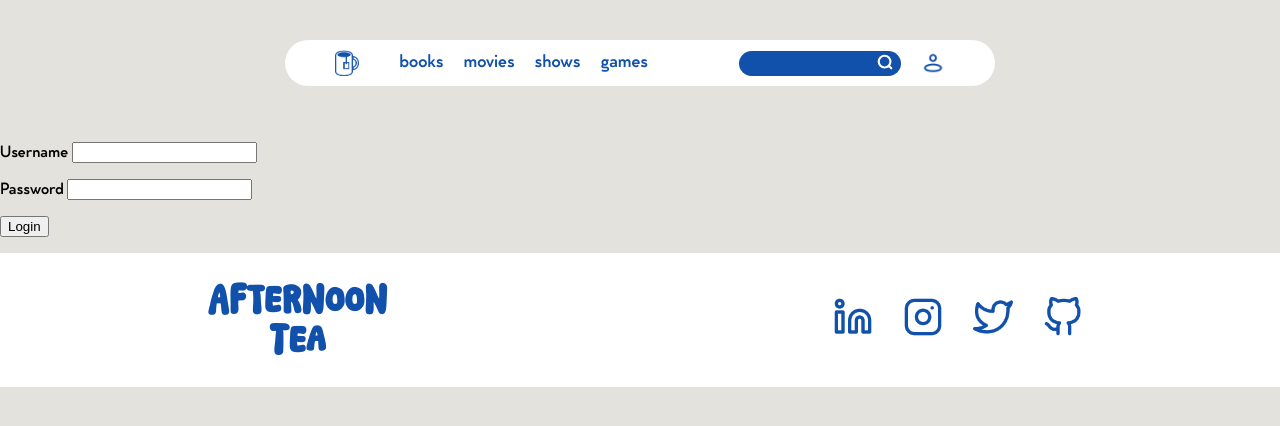
After one commit to jwnaina/personalblog, a PHP site: page /loginpage/login.php in a window 1280 px wide. The commit adds this page. Shown: the top 426 px of the page. Run offline with PHP 8.4, Linux system fonts and the light colour scheme.

Commit message:
login page

```diff
--- a/src/conection/conection.php
+++ b/src/conection/conection.php
@@ -1,17 +1,11 @@
 <?php
 
-$db_server = "localhost";
-$db_user = "root";
-$db_pass = "";
-$db_name = "afternoontea";
-$conn = "";
+$hostname = "localhost";
+$database = "afternoontea";
+$user = "root";
+$password = "";
 
-$conn = mysqli_connect($db_server, $db_user, $db_name, $db_pass);
-
-
-if($conn){
-    echo("You are connected!");
-} else {
-    echo("You are not connected!");
+$mysqli = new mysqli($hostname, $user, $password, $database);
+if ($mysqli -> connect_errno) {
+    echo "Falha ao conectar: (". $mysqli->connect_errno . ") " . $mysqli->connect_errno;
 }
-?>
--- a/src/global/nav.html
+++ b/src/global/nav.html
@@ -15,7 +15,7 @@
             <input type="text" name="search" id="nav-search">
             <button type="submit"><img src="../assets/images/search.svg" id="nav-button"></button>
         </form>
-        <a href="#"><img src="../assets/images/userprofile.png"></a>
+        <a href="../loginpage/login.php"><img src="../assets/images/userprofile.png"></a>
 </div>
     </nav>
 </header>
--- a/src/homepage/index.php
+++ b/src/homepage/index.php
@@ -11,6 +11,7 @@
 </head>
 <body>
     <?php
+    include('../conection/conection.php');
     include('../global/nav.html');
     ?>
     <section id="lastreviewbanner">
--- /dev/null
+++ b/src/loginpage/login.php
@@ -0,0 +1,75 @@
+<?php
+   include('../conection/conection.php');
+
+   if(isset($_POST['username']) || isset($_POST['pass'])) {
+
+       if(strlen($_POST['username']) == 0) {
+           echo '<div class="error">Fill in your username</div>';
+       } else if(strlen($_POST['pass']) == 0) {
+           echo '<div class="error">Fill in your password</div>';
+       } else {
+
+           $username = $mysqli->real_escape_string($_POST['username']);
+           $pass = $mysqli->real_escape_string($_POST['pass']);
+
+           $sql_code = "SELECT * FROM userlogin WHERE username = '$username' AND pass = '$pass'";
+           $sql_query = $mysqli->query($sql_code) or die("Falha na execução do código SQL: " . $mysqli->error);
+
+           $quantity = $sql_query->num_rows;
+
+           if($quantity == 1) {
+
+               $username = $sql_query->fetch_assoc();
+
+               if(!isset($_SESSION)) {
+                   session_start();
+               }
+
+               $_SESSION['username'] = $username['username'];
+
+               header("Location: ../article-page/articlepage.php");
+
+           } else {
+               echo '<div class="error">Login error. Fill in your correct username and password</div>';
+           }
+
+       }
+
+   }
+   ?>
+<!DOCTYPE html>
+<html lang="en">
+   <head>
+      <meta charset="UTF-8">
+      <meta http-equiv="X-UA-Compatible" content="IE=edge">
+      <meta name="viewport" content="width=device-width, initial-scale=1.0">
+      <link rel="stylesheet" href="../styles/global.css">
+      <link rel="icon" href="../assets/images/Logo.png">
+      <title>Afternoon Tea</title>
+   </head>
+   <body>
+      <header>
+      <?php include('../global/nav.html'); ?>
+      </header>
+      <div class="containermain">
+         <div class="login-panel">
+            <form action="" method="POST">
+               <p>
+                  <label>Username</label>
+                  <input type="text" name="username">
+               </p>
+               <p>
+                  <label>Password</label>
+                  <input type="password" name="pass">
+               </p>
+               <p>
+                  <button class="btn" type="submit">Login</button>
+               </p>
+            </form>
+         </div>
+      </div>
+      <footer>
+         <?php include('../global/footer.html'); ?>
+      </footer>
+   </body>
+</html>
--- a/src/styles/homepage.css
+++ b/src/styles/homepage.css
@@ -1,6 +1,7 @@
 #seereviewbutton {
     font-family: 'Cocogoose';
     border-style: none;
+    color:#1150AB;
     font-size: 20px;
     background-color: white;
     padding: 5px 15px;
```
Also changed, not shown: src/conection/protect.php (added, +12 -0 lines), src/article-page/articlepage.php (added).
